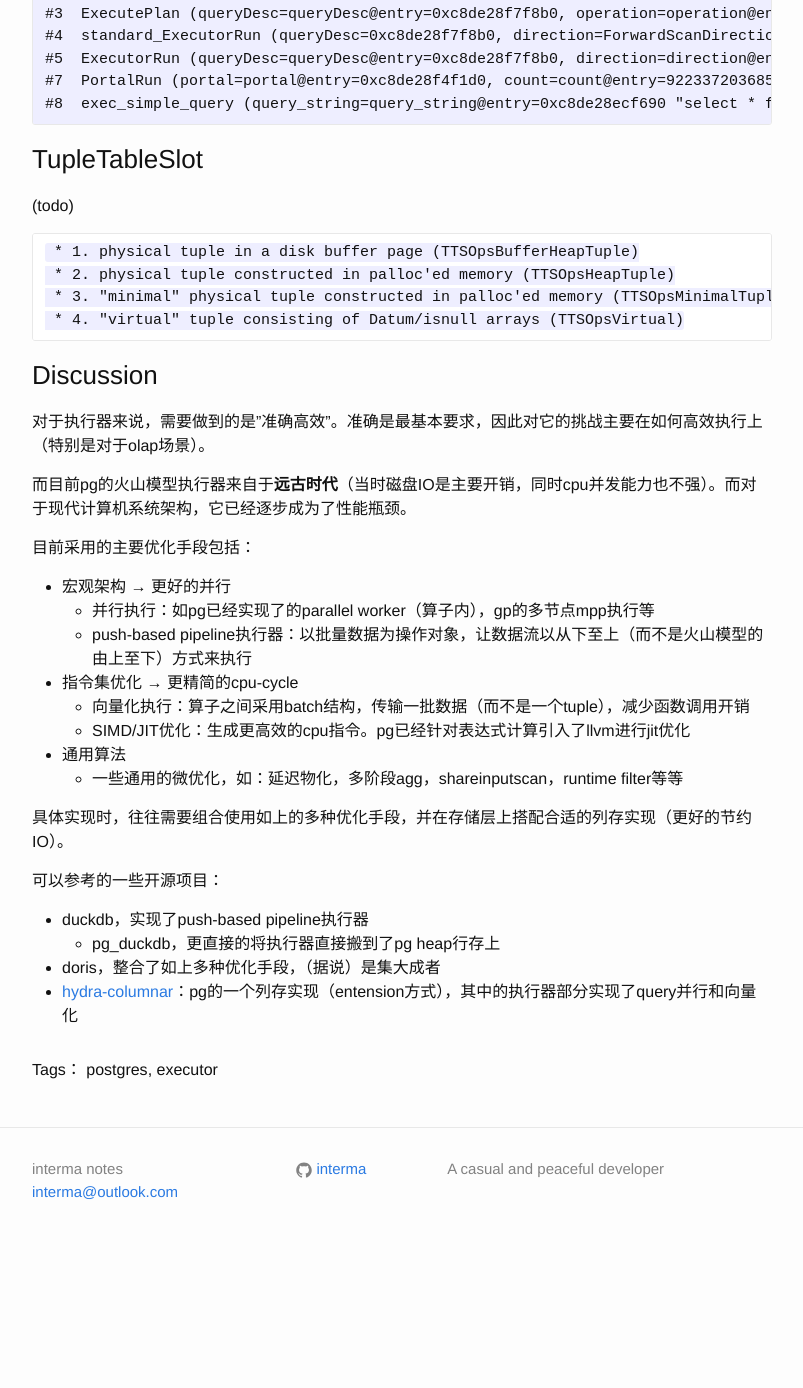
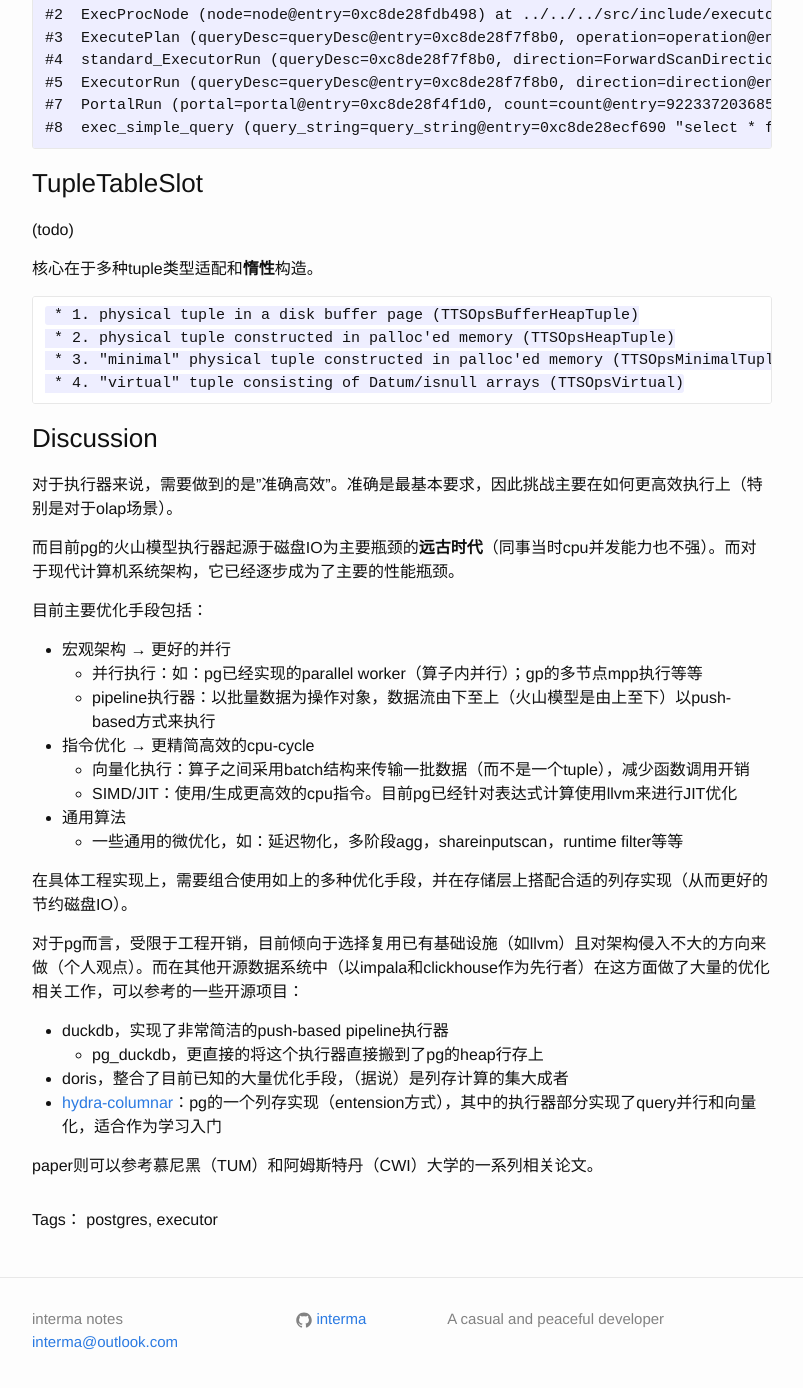
Before and after one commit to interma/interma.github.io, a Jekyll site: the page built from _posts/2025-09-16-executor-common.markdown, in a window 1280 px wide and 1400 px high, scrolled down 3306 px. Shown: the top 1388 px of the window, without its empty margins (238-1041 px from the left). Built offline with Jekyll 4.4.1, drawn with Linux system fonts in a browser that asks for light colours; before the commit the page ends 4569 px from its top, so only the background shows below that; some of the changed text lies outside the part shown.

Commit message:
refined executor-common

````diff
--- a/_posts/2025-09-16-executor-common.markdown
+++ b/_posts/2025-09-16-executor-common.markdown
@@ -6,8 +6,8 @@
 tags: [postgres, executor]
 ---
 简要介绍一下postgres中执行器的整体架构（并不包括具体的算子实现）。
-
-对典型算子（如sort，agg，join等）的实现介绍会单独起一篇文章，另外执行器中的主要基础设施（如memory context，hash table，resource owner等）也会后续单独起一篇来介绍。
+- 对典型算子（如sort，agg，join等）的实现介绍会单独起一篇文章
+- 另外执行器中的主要基础设施（如memory context，hash table，resource owner等）也会后续单独起一篇来介绍。
 
 ### 基础
 查询执行器负责执行传入的查询计划（plantree），然后返回结果给用户端，其位于query流程的最后一步：
@@ -146,6 +146,8 @@
 
 ### TupleTableSlot
 (todo)
+
+核心在于多种tuple类型适配和**惰性**构造。
 ```
  * 1. physical tuple in a disk buffer page (TTSOpsBufferHeapTuple)
  * 2. physical tuple constructed in palloc'ed memory (TTSOpsHeapTuple)
@@ -154,24 +156,26 @@
 ```
 
 ### Discussion
-对于执行器来说，需要做到的是"准确高效"。准确是最基本要求，因此对它的挑战主要在如何高效执行上（特别是对于olap场景）。
+对于执行器来说，需要做到的是"准确高效"。准确是最基本要求，因此挑战主要在如何更高效执行上（特别是对于olap场景）。
 
-而目前pg的火山模型执行器来自于**远古时代**（当时磁盘IO是主要开销，同时cpu并发能力也不强）。而对于现代计算机系统架构，它已经逐步成为了性能瓶颈。
+而目前pg的火山模型执行器起源于磁盘IO为主要瓶颈的**远古时代**（同事当时cpu并发能力也不强）。而对于现代计算机系统架构，它已经逐步成为了主要的性能瓶颈。
 
-目前采用的主要优化手段包括：
+目前主要优化手段包括：
 - 宏观架构 → 更好的并行
-    - 并行执行：如pg已经实现了的parallel worker（算子内），gp的多节点mpp执行等
-    - push-based pipeline执行器：以批量数据为操作对象，让数据流以从下至上（而不是火山模型的由上至下）方式来执行
-- 指令集优化 → 更精简的cpu-cycle
-    - 向量化执行：算子之间采用batch结构，传输一批数据（而不是一个tuple），减少函数调用开销
-    - SIMD/JIT优化：生成更高效的cpu指令。pg已经针对表达式计算引入了llvm进行jit优化
+    - 并行执行：如：pg已经实现的parallel worker（算子内并行）；gp的多节点mpp执行等等
+    - pipeline执行器：以批量数据为操作对象，数据流由下至上（火山模型是由上至下）以push-based方式来执行
+- 指令优化 → 更精简高效的cpu-cycle
+    - 向量化执行：算子之间采用batch结构来传输一批数据（而不是一个tuple），减少函数调用开销
+    - SIMD/JIT：使用/生成更高效的cpu指令。目前pg已经针对表达式计算使用llvm来进行JIT优化
 - 通用算法
     - 一些通用的微优化，如：延迟物化，多阶段agg，shareinputscan，runtime filter等等
 
-具体实现时，往往需要组合使用如上的多种优化手段，并在存储层上搭配合适的列存实现（更好的节约IO）。
+在具体工程实现上，需要组合使用如上的多种优化手段，并在存储层上搭配合适的列存实现（从而更好的节约磁盘IO）。
 
-可以参考的一些开源项目：
-- duckdb，实现了push-based pipeline执行器
-    - pg_duckdb，更直接的将执行器直接搬到了pg heap行存上
-- doris，整合了如上多种优化手段，（据说）是集大成者
-- [hydra-columnar](https://github.com/hydradatabase/columnar)：pg的一个列存实现（entension方式），其中的执行器部分实现了query并行和向量化
+对于pg而言，受限于工程开销，目前倾向于选择复用已有基础设施（如llvm）且对架构侵入不大的方向来做（个人观点）。而在其他开源数据系统中（以impala和clickhouse作为先行者）在这方面做了大量的优化相关工作，可以参考的一些开源项目：
+- duckdb，实现了非常简洁的push-based pipeline执行器
+    - pg_duckdb，更直接的将这个执行器直接搬到了pg的heap行存上
+- doris，整合了目前已知的大量优化手段，（据说）是列存计算的集大成者
+- [hydra-columnar](https://github.com/hydradatabase/columnar)：pg的一个列存实现（entension方式），其中的执行器部分实现了query并行和向量化，适合作为学习入门
+
+paper则可以参考慕尼黑（TUM）和阿姆斯特丹（CWI）大学的一系列相关论文。
--- a/postgres.markdown
+++ b/postgres.markdown
@@ -35,7 +35,7 @@
 ### 优化器
 
 ### 执行器
-* [执行器基础]({% post_url 2025-09-16-executor-common %})
+* ✔[执行器基础]({% post_url 2025-09-16-executor-common %})
 * Scan家族
 * Insert/Update
 * 常用算子
````
